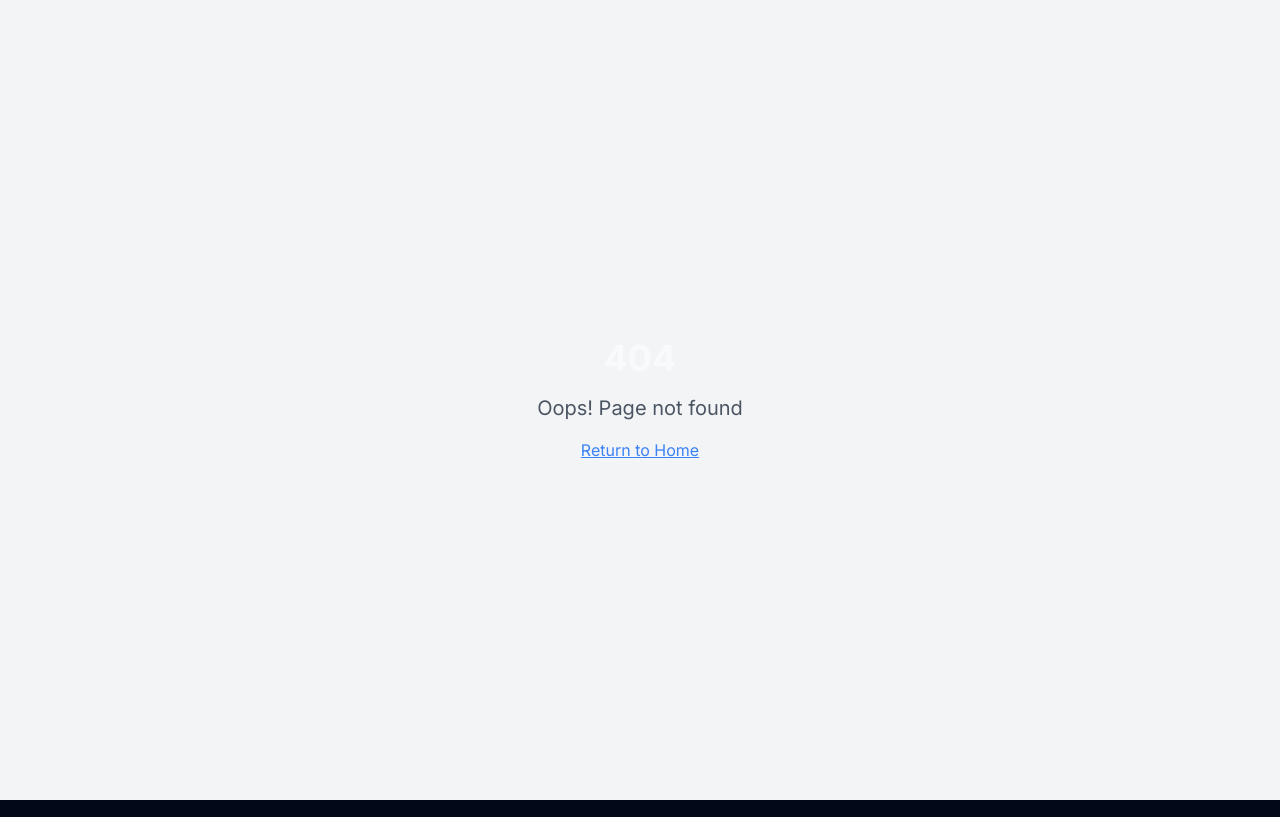
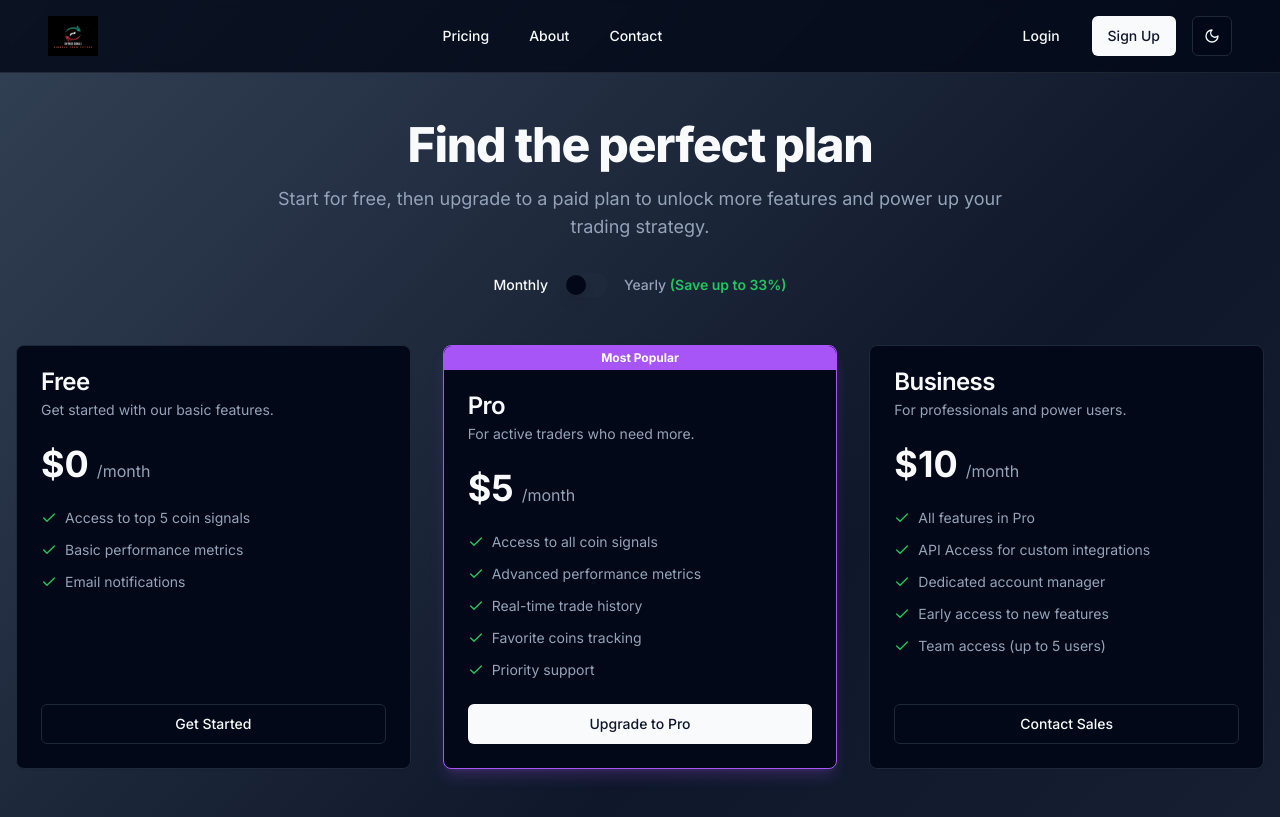
Before and after one commit to ssshepardX/crypto-buysell, a React (Vite) app: page /pricing in a window 1280 px wide. Before the commit this address had no page. Built offline with nearby package versions, Linux system fonts and the light colour scheme.

Commit message:
[dyad] Create pricing page and update navigation - wrote 6 file(s)

```diff
--- a/src/App.tsx
+++ b/src/App.tsx
@@ -11,6 +11,9 @@ import Login from "./pages/Login";
 import Dashboard from "./pages/Dashboard";
 import ConfirmEmail from "./pages/ConfirmEmail";
 import NotFound from "./pages/NotFound";
+import Pricing from "./pages/Pricing";
+import About from "./pages/About";
+import Contact from "./pages/Contact";
 
 const queryClient = new QueryClient();
 
@@ -26,6 +29,9 @@ const App = () => (
               <Route path="/" element={<Index />} />
               <Route path="/login" element={<Login />} />
               <Route path="/confirm-email" element={<ConfirmEmail />} />
+              <Route path="/pricing" element={<Pricing />} />
+              <Route path="/about" element={<About />} />
+              <Route path="/contact" element={<Contact />} />
 
               {/* Protected Routes */}
               <Route element={<ProtectedRoute />}>
--- a/src/components/LivePriceTicker.tsx
+++ b/src/components/LivePriceTicker.tsx
@@ -3,7 +3,7 @@ import { useBinanceData } from '@/hooks/useBinanceData';
 import { Skeleton } from '@/components/ui/skeleton';
 import { ArrowUp, ArrowDown } from 'lucide-react';
 
-const TOP_COINS = ['BTCUSDT', 'ETHUSDT', 'BNBUSDT', 'SOLUSDT', 'XRPUSDT'];
+const TOP_COINS = ['BTCUSDT', 'ETHUSDT', 'BNBUSDT', 'SOLUSDT', 'XRPUSDT', 'DOGEUSDT', 'ADAUSDT', 'AVAXUSDT'];
 
 const TickerItem = ({ symbol, price, change }: { symbol: string; price: string; change: number }) => {
   const isPositive = change >= 0;
@@ -35,12 +35,12 @@ const LivePriceTicker = () => {
   }
 
   return (
-    <div className="py-3 border-y border-white/10 overflow-hidden relative">
+    <div className="py-3 border-y border-white/10 overflow-hidden relative bg-background/50 backdrop-blur-sm">
       <div className="flex animate-marquee whitespace-nowrap">
         {tickerData.map(item => (
           <TickerItem key={item!.symbol} symbol={item!.symbol} price={item!.lastPrice} change={parseFloat(item!.priceChangePercent)} />
         ))}
-        {/* Animasyonun pürüzsüz olması için listeyi kopyalıyoruz */}
+        {/* Duplicate for smooth animation */}
         {tickerData.map(item => (
           <TickerItem key={`${item!.symbol}-clone`} symbol={item!.symbol} price={item!.lastPrice} change={parseFloat(item!.priceChangePercent)} />
         ))}
@@ -51,7 +51,7 @@ const LivePriceTicker = () => {
           100% { transform: translateX(-50%); }
         }
         .animate-marquee {
-          animation: marquee 30s linear infinite;
+          animation: marquee 40s linear infinite;
         }
       `}</style>
     </div>
--- a/src/components/Navbar.tsx
+++ b/src/components/Navbar.tsx
@@ -14,12 +14,23 @@ const Navbar = () => {
   };
 
   return (
-    <header className="w-full p-4 border-b">
+    <header className="w-full p-4 border-b border-white/10 sticky top-0 bg-background/80 backdrop-blur-sm z-50">
       <div className="container mx-auto flex justify-between items-center">
         <Link to="/" className="flex items-center space-x-2">
           <img src="/logo.png" alt="Shepard Signals Logo" className="h-10" />
         </Link>
-        <nav className="flex items-center space-x-4">
+        <nav className="hidden md:flex items-center space-x-2">
+          <Link to="/pricing">
+            <Button variant="ghost">Pricing</Button>
+          </Link>
+          <Link to="/about">
+            <Button variant="ghost">About</Button>
+          </Link>
+          <Link to="/contact">
+            <Button variant="ghost">Contact</Button>
+          </Link>
+        </nav>
+        <div className="flex items-center space-x-4">
           {session ? (
             <>
               <Link to="/dashboard">
@@ -38,7 +49,7 @@ const Navbar = () => {
             </>
           )}
           <ThemeToggle />
-        </nav>
+        </div>
       </div>
     </header>
   );
--- /dev/null
+++ b/src/pages/About.tsx
@@ -0,0 +1,17 @@
+import Navbar from "@/components/Navbar";
+
+const About = () => {
+  return (
+    <div className="min-h-screen flex flex-col">
+      <Navbar />
+      <main className="flex-grow container mx-auto px-4 py-12 text-center">
+        <h1 className="text-4xl font-bold mb-4">About Us</h1>
+        <p className="text-lg text-muted-foreground max-w-2xl mx-auto">
+          This is the about page. Information about Shepard Signals will be displayed here.
+        </p>
+      </main>
+    </div>
+  );
+};
+
+export default About;
--- /dev/null
+++ b/src/pages/Contact.tsx
@@ -0,0 +1,17 @@
+import Navbar from "@/components/Navbar";
+
+const Contact = () => {
+  return (
+    <div className="min-h-screen flex flex-col">
+      <Navbar />
+      <main className="flex-grow container mx-auto px-4 py-12 text-center">
+        <h1 className="text-4xl font-bold mb-4">Contact Us</h1>
+        <p className="text-lg text-muted-foreground max-w-2xl mx-auto">
+          This is the contact page. A contact form or contact information will be displayed here.
+        </p>
+      </main>
+    </div>
+  );
+};
+
+export default Contact;
--- /dev/null
+++ b/src/pages/Pricing.tsx
@@ -0,0 +1,126 @@
+import { useState } from "react";
+import Navbar from "@/components/Navbar";
+import { Button } from "@/components/ui/button";
+import { Card, CardContent, CardDescription, CardFooter, CardHeader, CardTitle } from "@/components/ui/card";
+import { Switch } from "@/components/ui/switch";
+import { Label } from "@/components/ui/label";
+import { Check } from "lucide-react";
+import { cn } from "@/lib/utils";
+
+const plans = [
+  {
+    name: "Free",
+    priceMonthly: 0,
+    priceYearly: 0,
+    description: "Get started with our basic features.",
+    features: [
+      "Access to top 5 coin signals",
+      "Basic performance metrics",
+      "Email notifications",
+    ],
+    cta: "Get Started",
+  },
+  {
+    name: "Pro",
+    priceMonthly: 5,
+    priceYearly: 40, // ~33% discount
+    description: "For active traders who need more.",
+    features: [
+      "Access to all coin signals",
+      "Advanced performance metrics",
+      "Real-time trade history",
+      "Favorite coins tracking",
+      "Priority support",
+    ],
+    cta: "Upgrade to Pro",
+    popular: true,
+  },
+  {
+    name: "Business",
+    priceMonthly: 10,
+    priceYearly: 80, // ~33% discount
+    description: "For professionals and power users.",
+    features: [
+      "All features in Pro",
+      "API Access for custom integrations",
+      "Dedicated account manager",
+      "Early access to new features",
+      "Team access (up to 5 users)",
+    ],
+    cta: "Contact Sales",
+  },
+];
+
+const Pricing = () => {
+  const [billingCycle, setBillingCycle] = useState<"monthly" | "yearly">("monthly");
+
+  return (
+    <div className="min-h-screen flex flex-col">
+      <Navbar />
+      <main className="flex-grow container mx-auto px-4 py-12">
+        <div className="text-center max-w-3xl mx-auto">
+          <h1 className="text-4xl md:text-5xl font-extrabold tracking-tight mb-4">
+            Find the perfect plan
+          </h1>
+          <p className="text-lg text-muted-foreground mb-8">
+            Start for free, then upgrade to a paid plan to unlock more features and power up your trading strategy.
+          </p>
+          <div className="flex items-center justify-center space-x-4 mb-12">
+            <Label htmlFor="billing-cycle" className={cn(billingCycle === 'monthly' ? 'text-foreground' : 'text-muted-foreground')}>
+              Monthly
+            </Label>
+            <Switch
+              id="billing-cycle"
+              checked={billingCycle === "yearly"}
+              onCheckedChange={(checked) => setBillingCycle(checked ? "yearly" : "monthly")}
+            />
+            <Label htmlFor="billing-cycle" className={cn(billingCycle === 'yearly' ? 'text-foreground' : 'text-muted-foreground')}>
+              Yearly <span className="text-green-500 font-semibold">(Save up to 33%)</span>
+            </Label>
+          </div>
+        </div>
+
+        <div className="grid md:grid-cols-3 gap-8">
+          {plans.map((plan) => (
+            <Card key={plan.name} className={cn("flex flex-col", plan.popular && "border-purple-500 shadow-lg shadow-purple-500/20")}>
+              {plan.popular && (
+                <div className="bg-purple-500 text-white text-xs font-bold text-center py-1 rounded-t-lg">
+                  Most Popular
+                </div>
+              )}
+              <CardHeader>
+                <CardTitle>{plan.name}</CardTitle>
+                <CardDescription>{plan.description}</CardDescription>
+              </CardHeader>
+              <CardContent className="flex-grow space-y-6">
+                <div className="flex items-baseline">
+                  <span className="text-4xl font-bold">
+                    ${billingCycle === "monthly" ? plan.priceMonthly : plan.priceYearly}
+                  </span>
+                  <span className="text-muted-foreground ml-2">
+                    /{billingCycle === "monthly" ? "month" : "year"}
+                  </span>
+                </div>
+                <ul className="space-y-3">
+                  {plan.features.map((feature) => (
+                    <li key={feature} className="flex items-center">
+                      <Check className="h-4 w-4 text-green-500 mr-2" />
+                      <span className="text-sm text-muted-foreground">{feature}</span>
+                    </li>
+                  ))}
+                </ul>
+              </CardContent>
+              <CardFooter>
+                <Button className="w-full" variant={plan.popular ? "default" : "outline"}>
+                  {plan.cta}
+                </Button>
+              </CardFooter>
+            </Card>
+          ))}
+        </div>
+      </main>
+    </div>
+  );
+};
+
+export default Pricing;
```
